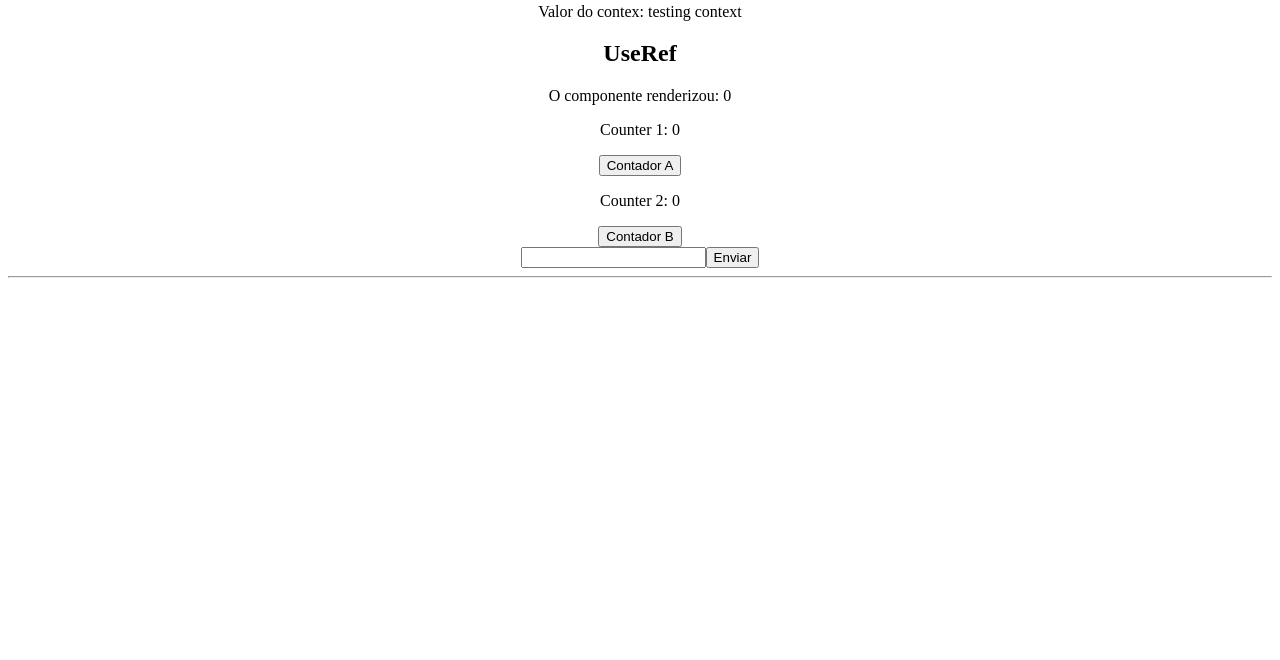
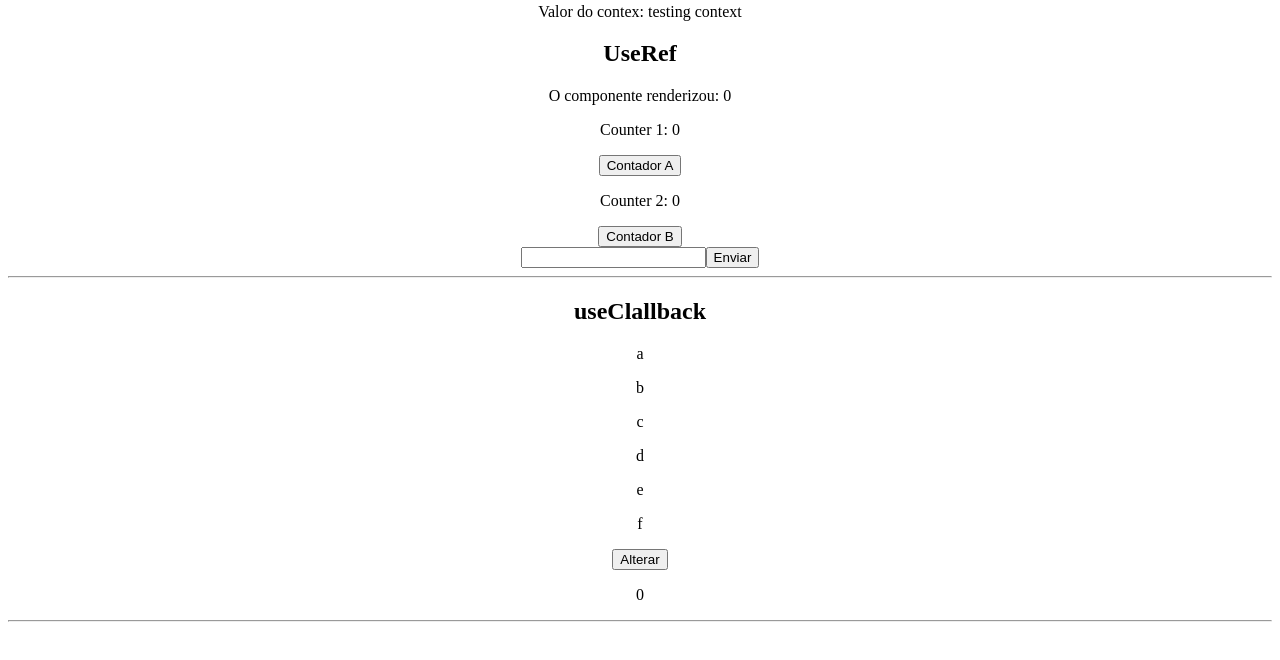
Before and after one commit to wagner30023/react_hooks, a React (Create React App) app: page / in a window 1280 px wide. Shown: the part 910-1570 px from the top of the page. Built offline with nearby package versions, Linux system fonts and the light colour scheme.

Commit message:
useCallBack()

```diff
--- /dev/null
+++ b/src/components/HookUseCallBack.js
@@ -0,0 +1,22 @@
+import { useCallback, useState } from "react"
+import List from "./List"
+
+
+const HookUseCallBack = () => {
+    const [counter,setCounter] = useState(0);
+    const getItemsFromDatabase = useCallback( () => {
+        return ["a", "b", "c", "d", "e", "f"];
+    },[]);
+
+    return (
+        <div>
+            <h2> useClallback </h2>
+            <List getItems={getItemsFromDatabase} />
+            <button onClick={() => setCounter(counter + 1 )}> Alterar  </button>
+            <p> {counter} </p>
+            <hr />
+        </div>
+    )
+}
+
+export default HookUseCallBack
--- /dev/null
+++ b/src/components/List.js
@@ -0,0 +1,22 @@
+import { useState, useEffect } from "react"
+
+const List = ({getItems}) => {
+    const [myItens, setMyItens] = useState([]);
+
+    useEffect(() => {
+        console.log("Buscando itens");
+
+        setMyItens(getItems);
+    },[getItems]);
+
+    return (
+        <div>
+            {myItens &&
+             myItens.map((item) => (
+                <p key={item}> {item} </p>
+            ))}
+        </div>
+    )
+}
+
+export default List
--- a/src/pages/Home.js
+++ b/src/pages/Home.js
@@ -7,6 +7,7 @@
 import { useContext } from 'react'
 import { SomeContext } from '../components/HookUseContext'
 import HookUseRef from '../components/HookUseRef'
+import HookUseCallBack from '../components/HookUseCallBack'
 
 const Home = () => {
   const {contextValue} = useContext(SomeContext)
@@ -19,6 +20,7 @@
       <h2> useContext </h2>
       <p> Valor do contex: {contextValue}</p>
       <HookUseRef />
+      <HookUseCallBack />
     </div>
   )
 }
```
